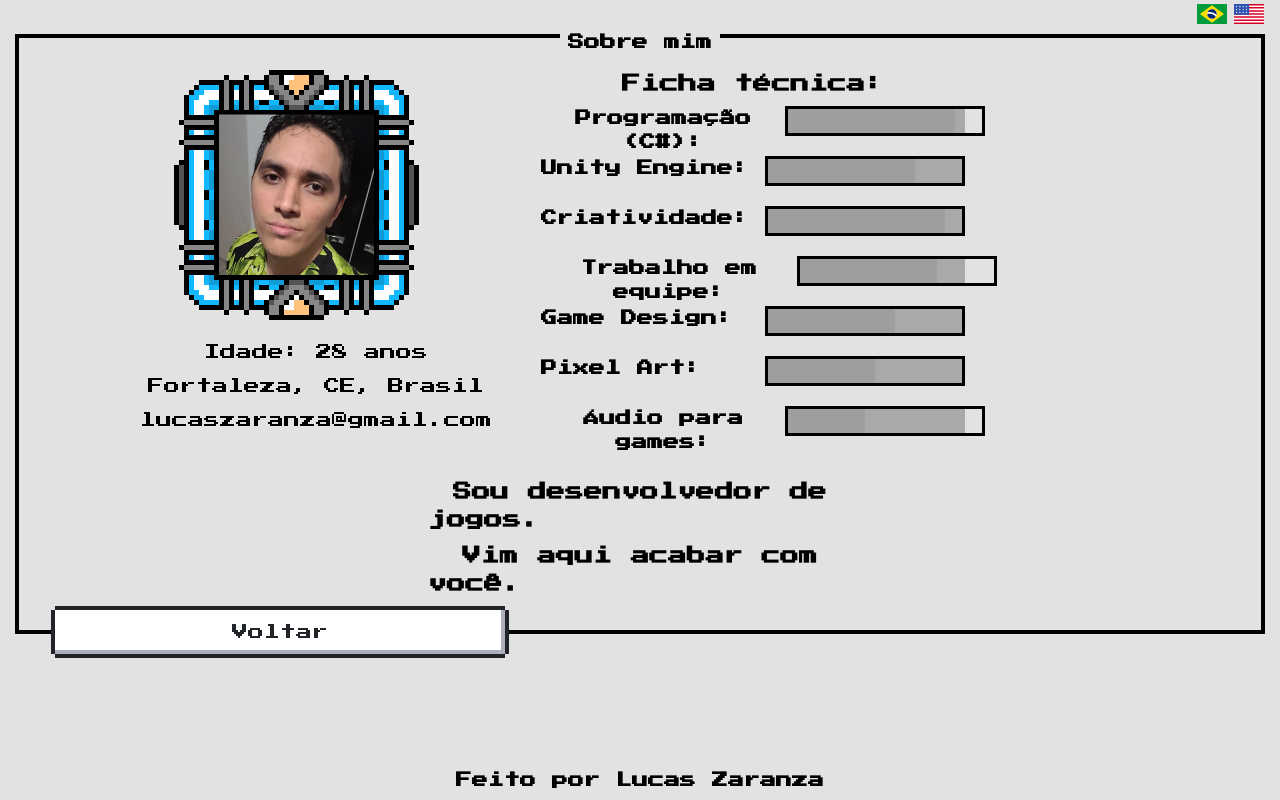
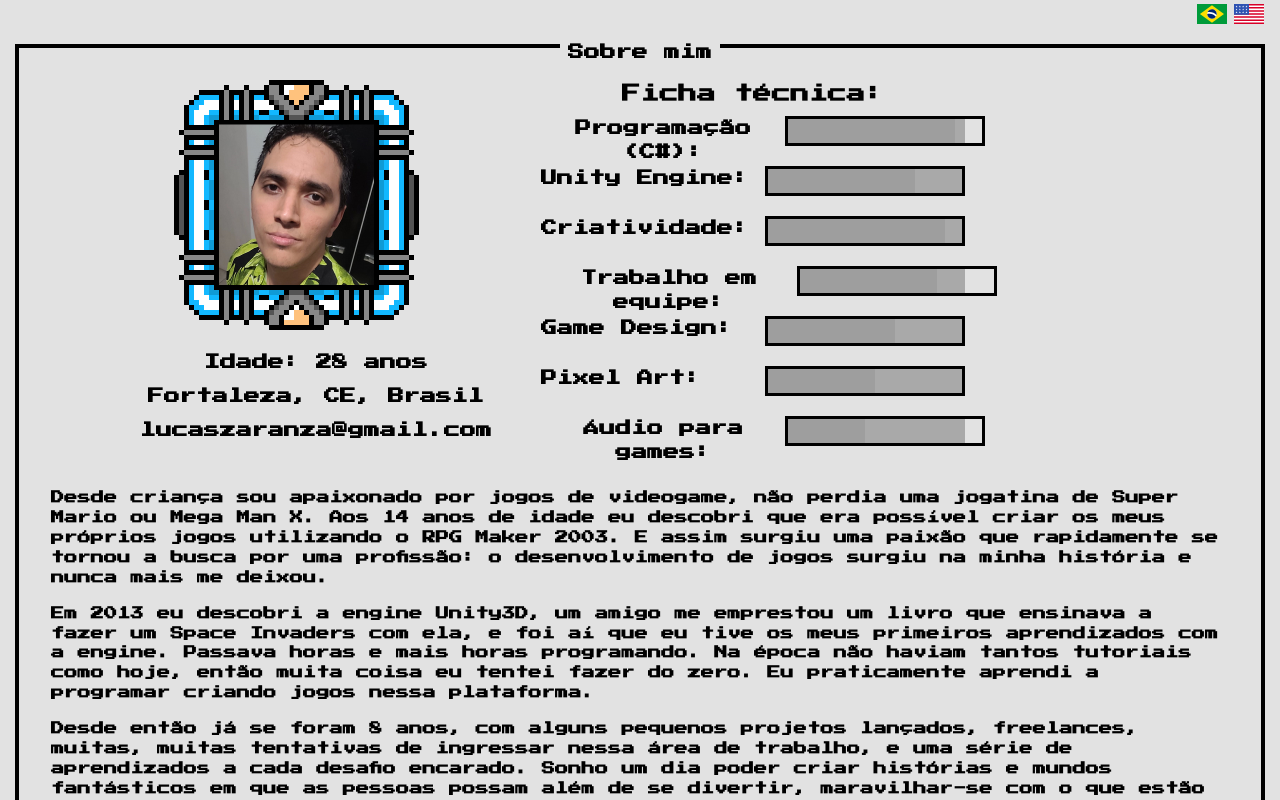
Before and after one commit to lucaspzaranza/my-game-portfolio, a React (Create React App) app: page /about in a window 1280 px wide. Shown: the top 800 px of the page. Built offline with nearby package versions, Linux system fonts and the light colour scheme; grey boxes are pictures that could not be loaded.

Commit message:
pagina about-me concluida. Falta só um icone na minha assinatura

```diff
--- a/src/App.css
+++ b/src/App.css
@@ -7,6 +7,8 @@
   background-color: #e2e2e2;
   min-height: 100vh;
   color: black;
+  display: flex;
+  flex-direction: column;
 }
 
 .menu-container {
--- a/src/components/about-me/about-me.css
+++ b/src/components/about-me/about-me.css
@@ -8,8 +8,7 @@
 }
 
 .hero-description {
-  text-align-last: justify;
-  margin: 0% 32%;
+  text-align: left;
 }
 
 .player-info {
@@ -17,4 +16,10 @@
   flex-direction: column;
   text-align: center;
   margin-top: 20px;
+  font-weight: bolder;
 }
+
+.description-paragraph {
+  font-size: 0.83em;
+  font-weight: bold;
+}
--- a/src/components/about-me/about-me.jsx
+++ b/src/components/about-me/about-me.jsx
@@ -11,6 +11,7 @@ export const AboutMe = () => {
     const {pt} = languages;
     const langContext = useContext(LanguageContext);
     const about = langContext[0] === pt ? aboutMe.pt : aboutMe.en;
+    const signature = aboutMe.signature;
     const backButton = langContext[0] === pt ? backBtn.pt : backBtn.en;
     const status = langContext[0] === pt ? playerStatus.pt : playerStatus.en;
     const info = langContext[0] === pt ? playerInfo.pt : playerInfo.en;
@@ -47,15 +48,17 @@ export const AboutMe = () => {
                 </div>
             </div>
 
-            <div className="hero-description is-centered">
+            <div className="hero-description">
                 {
                     about.paragraphs.map(paragraph => (
-                        <h3>{paragraph}</h3>
+                        <p className="description-paragraph">{paragraph}</p>
                     ))
                 }
+
+                    <p><strong>{signature}</strong></p>
                 </div>
 
-            <Link className="nes-btn menu-item-btn" to='/' style={{float:'left'}}>{backButton}</Link>
+            <Link className="nes-btn menu-nav-button" to='/'>{backButton}</Link>
         </div>
     )
 }
--- a/src/components/made-by/made-by.css
+++ b/src/components/made-by/made-by.css
@@ -1,5 +1,3 @@
 footer {
-    position: absolute;
-    bottom:0;
-    width:100%;
+  margin-top: auto;
 }
--- a/src/components/main-menu/main-menu.css
+++ b/src/components/main-menu/main-menu.css
@@ -1,3 +1,9 @@
 .menu-item-btn {
-    width: 450px;
+  width: 450px;
 }
+
+.menu-nav-button {
+  position: absolute;
+  width: 450px;
+  left: 5%;
+}
--- a/src/data/data.js
+++ b/src/data/data.js
@@ -72,18 +72,41 @@ export const mainMenu = {
 }
 
 export const aboutMe = {
+  signature: 'Lucas P. Zaranza',
   pt: {
     title: 'Sobre mim',
     paragraphs: [
-      'Sou desenvolvedor de jogos.',
-      'Vim aqui acabar com você.'
+      'Desde criança sou apaixonado por jogos de videogame, não perdia uma jogatina de Super Mario ou Mega Man X. ' +
+      'Aos 14 anos de idade eu descobri que era possível criar os meus próprios jogos utilizando o RPG Maker 2003. E assim surgiu uma paixão ' +
+      'que rapidamente se tornou a busca por uma profissão: o desenvolvimento de jogos surgiu na minha história e nunca mais me deixou.',
+
+      'Em 2013 eu descobri a engine Unity3D, um amigo me emprestou um livro que ensinava a fazer um Space Invaders com ela, e foi aí que eu tive ' +
+      'os meus primeiros aprendizados com a engine. Passava horas e mais horas programando. Na época não haviam tantos tutoriais como hoje, então ' +
+      'muita coisa eu tentei fazer do zero. Eu praticamente aprendi a programar criando jogos nessa plataforma.',
+
+      'Desde então já se foram 8 anos, com alguns pequenos projetos lançados, freelances, muitas, muitas tentativas de ingressar nessa ' +
+      'área de trabalho, e uma série de aprendizados a cada desafio encarado. Sonho um dia poder criar histórias e mundos fantásticos em que as ' +
+      'pessoas possam além de se divertir, maravilhar-se com o que estão jogando. Mais que diversão, jogos também são arte.',
+
+      'Muito prazer.'
     ]
   },
   en: {
     title: 'About me',
     paragraphs: [
-      'I am a game developer.',
-      'I came here to kill you.'
+      "Since I was a child I'm passionate about games, didn't lose a Super Mario or Mega Man X gameplay. At 14 years old I figured out I could " +
+      'make my own games using a tool called RPG Maker 2003. And from so on a passion has surged and quickly it became a seek for a career: the game ' +
+      'development world has showed up for me and never more got away from my history.',
+
+      "In 2013 I found the Unity3D, a friend borrowed me a Unity beginners book which was teaching how to make a Space Invaders, and that was " +
+      "my first learning phase with the engine. I spent hours and hours programming. At that time there wasn't so much tutorials like today, so I tried to " +
+      'do many things from scratch. I practically learned how to code making games with this engine.',
+
+      'Since then it has been passed 8 years, with some small projects launched, freelances, many, many attempts to join this work area, and a lot of ' +
+      'lessons at each surpassed challenge. My dream is to create stories and wonderful universes where people may not only get fun, but be amazed ' +
+      'with the game they are playing, either. More than fun, games are art too.',
+
+      'Nice to meet you.'
     ]
   }
 }
```
